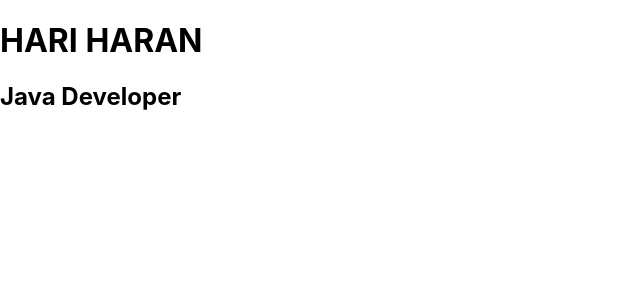
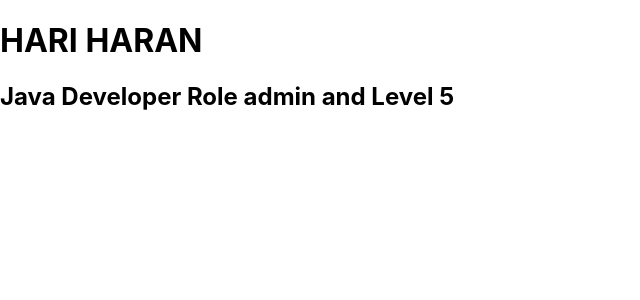
Before and after one commit to haranHD/React, a React (Create React App) app: page / in a window 1280 px wide. Shown: the top 300 px of the page, without its empty margins (0-640 px from the left). Built offline with nearby package versions, Linux system fonts and the light colour scheme.

Commit message:
Props_basic

```diff
--- /dev/null
+++ b/src/components/Java.js
@@ -0,0 +1,12 @@
+function Java(props){
+
+    const {info} = props
+    const {role , lvl} = info;
+    const text = `Role ${role} and Level ${lvl}`;
+
+    return (
+        <h2>Java Developer {text}</h2>
+    );
+}
+
+export default Java;
--- /dev/null
+++ b/src/components/Name.js
@@ -0,0 +1,17 @@
+import Java from "./Java";
+function Name(){
+
+    const info = {
+        role : 'admin',
+        lvl : 5
+    }
+    return(
+        <>
+            <h1>HARI HARAN</h1>
+            <Java info = {info}/>
+
+        </>
+    );
+}
+
+export default Name;
--- a/src/index.js
+++ b/src/index.js
@@ -3,22 +3,11 @@ import ReactDOM from 'react-dom/client';
 import './index.css';
 // import App from './App';
 import reportWebVitals from './reportWebVitals';
+import Name from './components/Name';
 
 
-function Java() {
-  return (
-    <h2>Java Developer</h2>
-  );
-}
 
-function Name() {
-  return (
-    <>
-      <h1>HARI HARAN</h1>
-      <Java/>
-    </>
-  );
-}
+
 
 const root = ReactDOM.createRoot(document.getElementById('root'));
 root.render(
```
